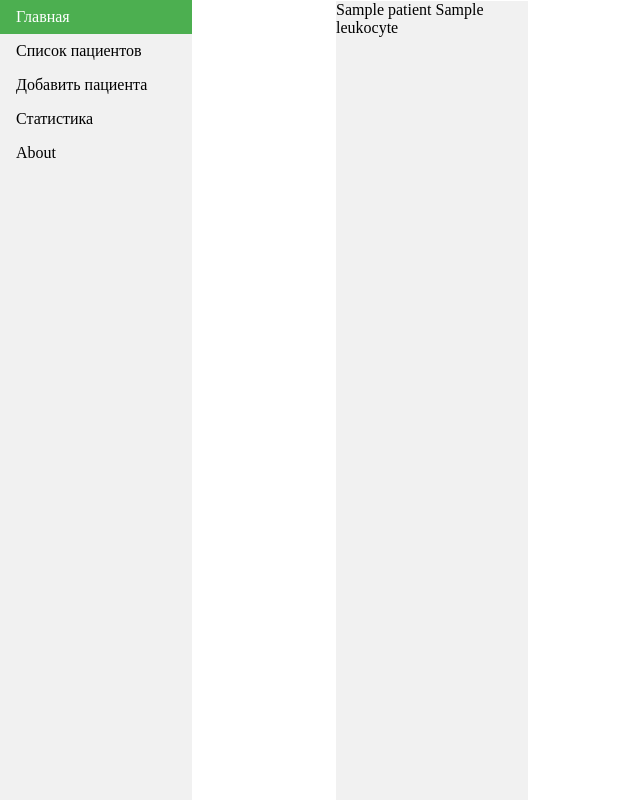
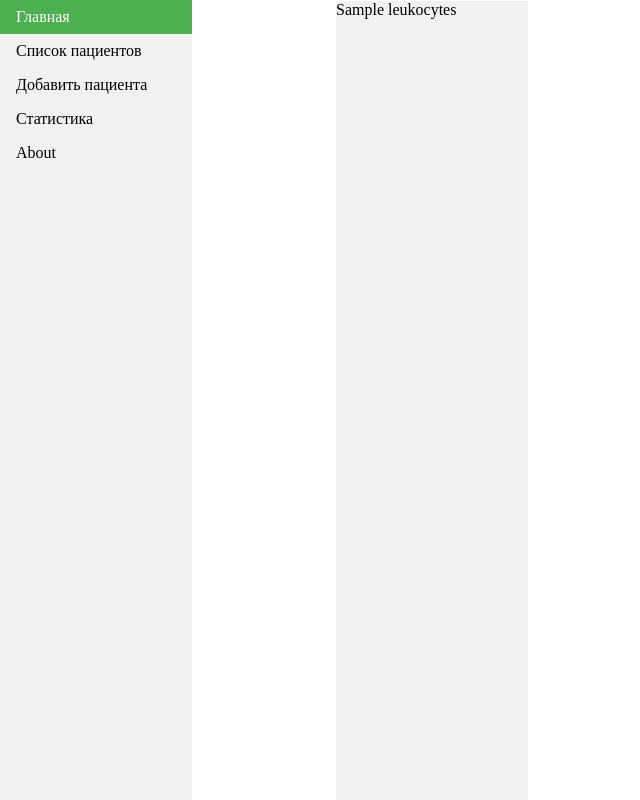
Before and after one commit to arduan/trening_Django, a Django app: template mysite/templates/analise.html in a window 1280 px wide. Shown: the top 800 px of the page, without its empty margins (0-640 px from the left). Run offline with Django 3.2, Linux system fonts and the light colour scheme; the template is opened without the code that fills it: most values are stand-ins (such as "Sample title", 1, 10 or a date in 2020).

Commit message:
Представление в шаблоне второй таблицы

```diff
--- a/mysite/models.py
+++ b/mysite/models.py
@@ -13,6 +13,7 @@ class Patients(models.Model):
     pulse = models.IntegerField(null=True, blank=True, verbose_name='Пульс')
     date = models.DateTimeField(null=True, blank=True, default=datetime.now, verbose_name='Дата')
 
+
     def get_absolute_url(self):
         return f'/create/{self.id}'
 
@@ -21,9 +22,10 @@ class Patients(models.Model):
 
 
 class Analise(models.Model):
-    patient = models.OneToOneField('Patients', on_delete=models.CASCADE, null=True, verbose_name="Фамилия")
     date = models.DateTimeField(null=True, blank=True, verbose_name='Дата анализа')
     leukocyte = models.FloatField(null=True, blank=True, verbose_name='Лейкоциты')
+    hemoglobin = models.IntegerField(null=True, blank=True, verbose_name='Гемоглобин')
+    patient_id = models.ForeignKey('Patients', on_delete=models.CASCADE, null=True, verbose_name="Фамилия")
 
     def get_absolute_url(self):
         return f'/create/{self.id}'
--- a/mysite/templates/analise.html
+++ b/mysite/templates/analise.html
@@ -8,10 +8,10 @@
 {% block content %}
 <ul>
 
-      {% for dates in date  %}
+      {% for leukocytes in leukocyte %}
          <li>
-             {{ dates.patient }}
-             {{ dates.leukocyte }}
+             {{ leukocytes }}
+
 
         </li>
     {% endfor %}
--- a/mysite/templates/patients_detail.html
+++ b/mysite/templates/patients_detail.html
@@ -13,7 +13,8 @@
     <p>Возраст -- {{ object.age }}</p>
     <p>Дневник -- {{ object.note }}</p>
     <p>Пульс -- {{ object.pulse }}</p>
-    <p>Лейкоциты -- {{ patients.analise.leukocyte }}</p>
+    <p>Лейкоциты -- {{ patients.pulse }}</p>
+    <p>Гемоглобин -- {{ patients.analise.hemoglobin }}</p>
     <p>Дата регистрации -- {{ object.date}}</p>
     <p>Время регистрации -- {{ object.date.time }}</p>
 
```
